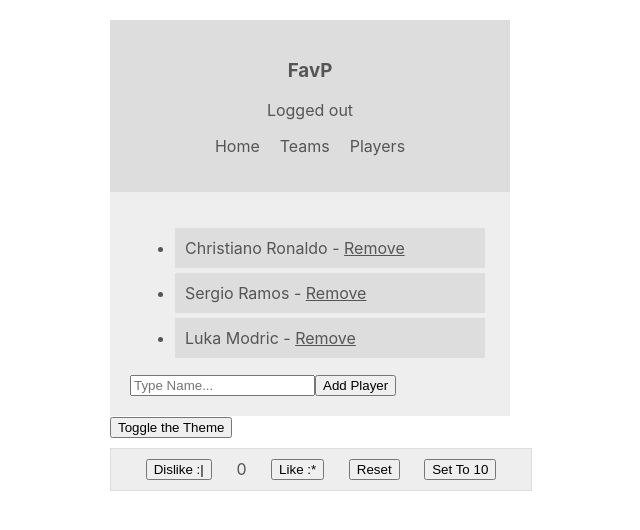
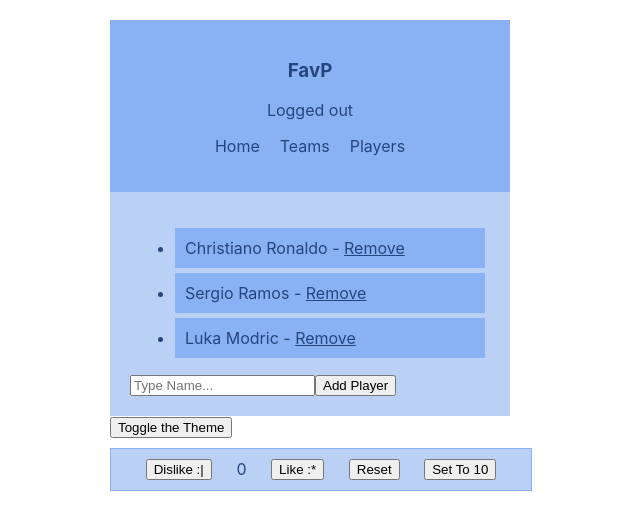
Before and after one commit to hosseinAMD/context-playground, a React (Create React App) app: page / in a window 1280 px wide. Shown: the top 530 px of the page, without its empty margins (330-970 px from the left). Built offline with nearby package versions, Linux system fonts and the light colour scheme.

Commit message:
some design jobs! :)

```diff
--- a/public/index.html
+++ b/public/index.html
@@ -24,7 +24,7 @@
       work correctly both with client-side routing and a non-root public URL.
       Learn how to configure a non-root public URL by running `npm run build`.
     -->
-    <title>React App</title>
+    <title>Context Playground</title>
   </head>
   <body>
     <noscript>You need to enable JavaScript to run this app.</noscript>
--- a/src/contexts/ThemeContext.js
+++ b/src/contexts/ThemeContext.js
@@ -5,7 +5,7 @@ export const ThemeContext = createContext();
 class ThemeContextProvider extends Component {
   state = {
     isLightTheme: true,
-    light: { text: "#555", ui: "#ddd", bg: "#eee" },
+    light: { text: "#24467d", ui: "#89b2f5", bg: "#bad0f5" },
     dark: { text: "#ddd", ui: "#333", bg: "#555" },
   };
 
```
